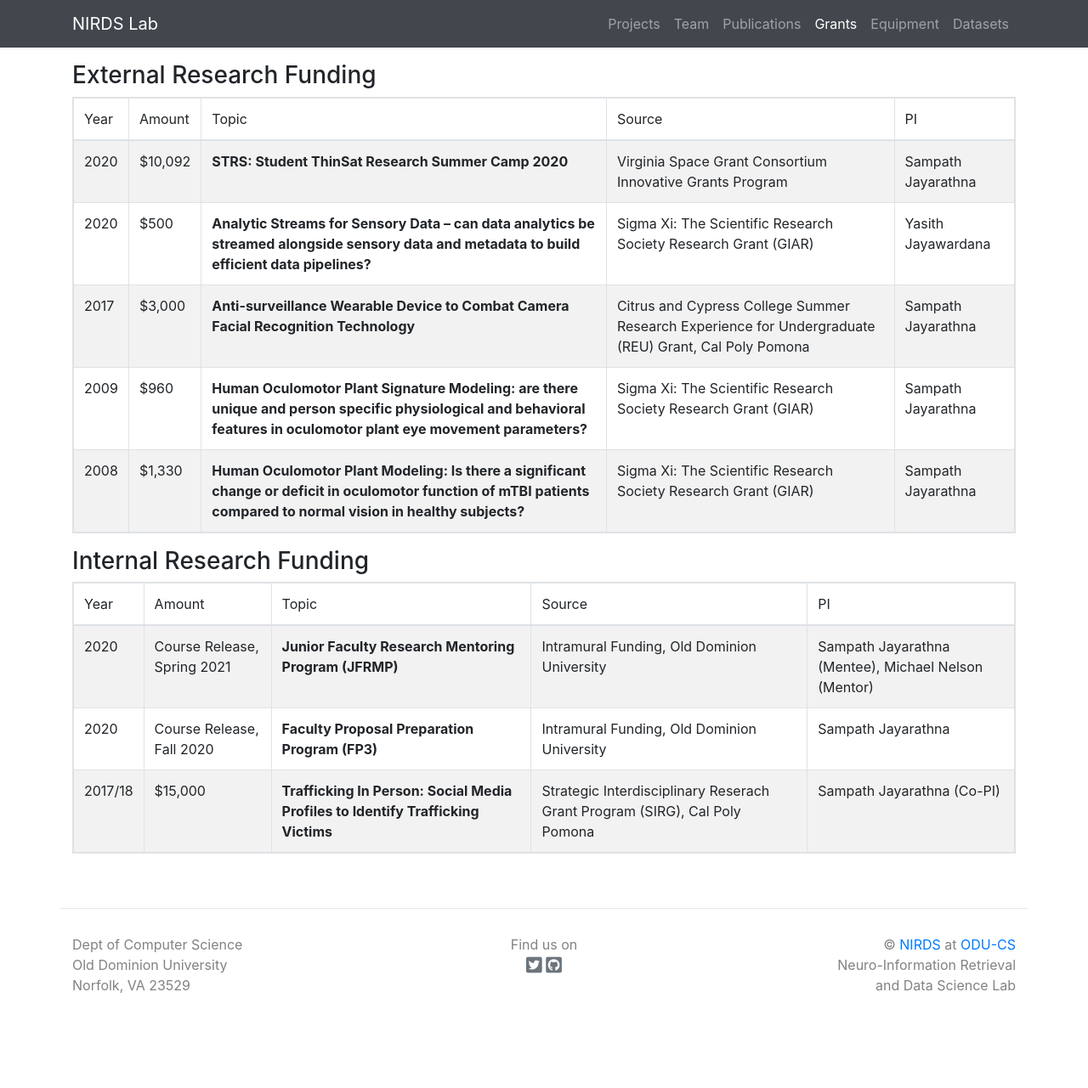
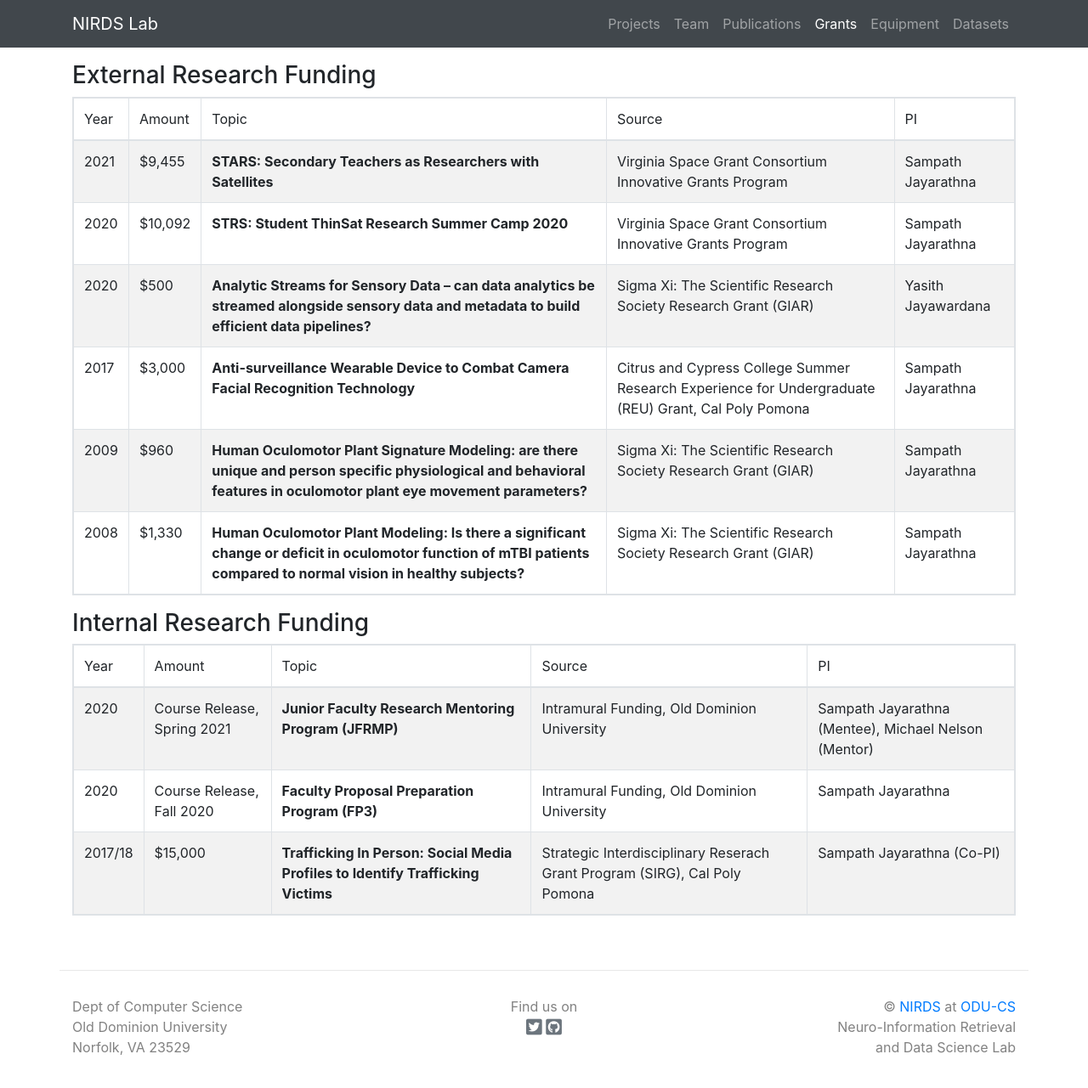
Before and after one commit to nirdslab/nirdslab.github.io, a Jekyll site: the page built from grants.md, in a window 1280 px wide and 1291 px high. Shown: the top 1281 px of the window at 85% size. Built offline with Jekyll 4.4.1, drawn with Linux system fonts in a browser that asks for light colours; nearby versions of some CDN libraries.

Commit message:
Update grants.yml
update vsgc grant 2021

```diff
--- a/_data/grants.yml
+++ b/_data/grants.yml
@@ -1,5 +1,10 @@
 - type: "External Research Funding"
   grants:
+    - year: "2021"
+      topic: "STARS: Secondary Teachers as Researchers with Satellites"
+      amount: "$9,455"
+      from: "Virginia Space Grant Consortium Innovative Grants Program"
+      to: "Sampath Jayarathna"
     - year: "2020"
       topic: "STRS: Student ThinSat Research Summer Camp 2020"
       amount: "$10,092"
```
